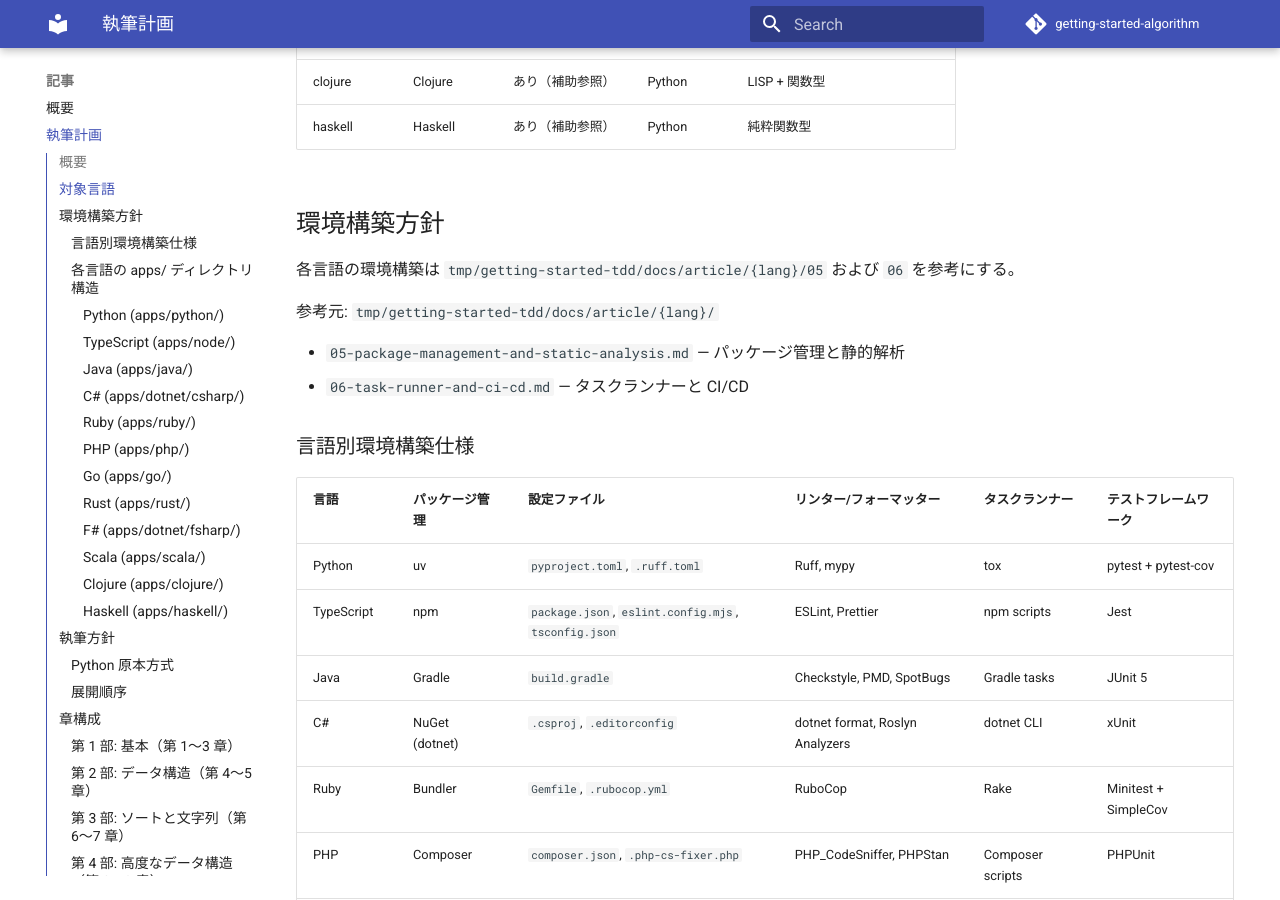
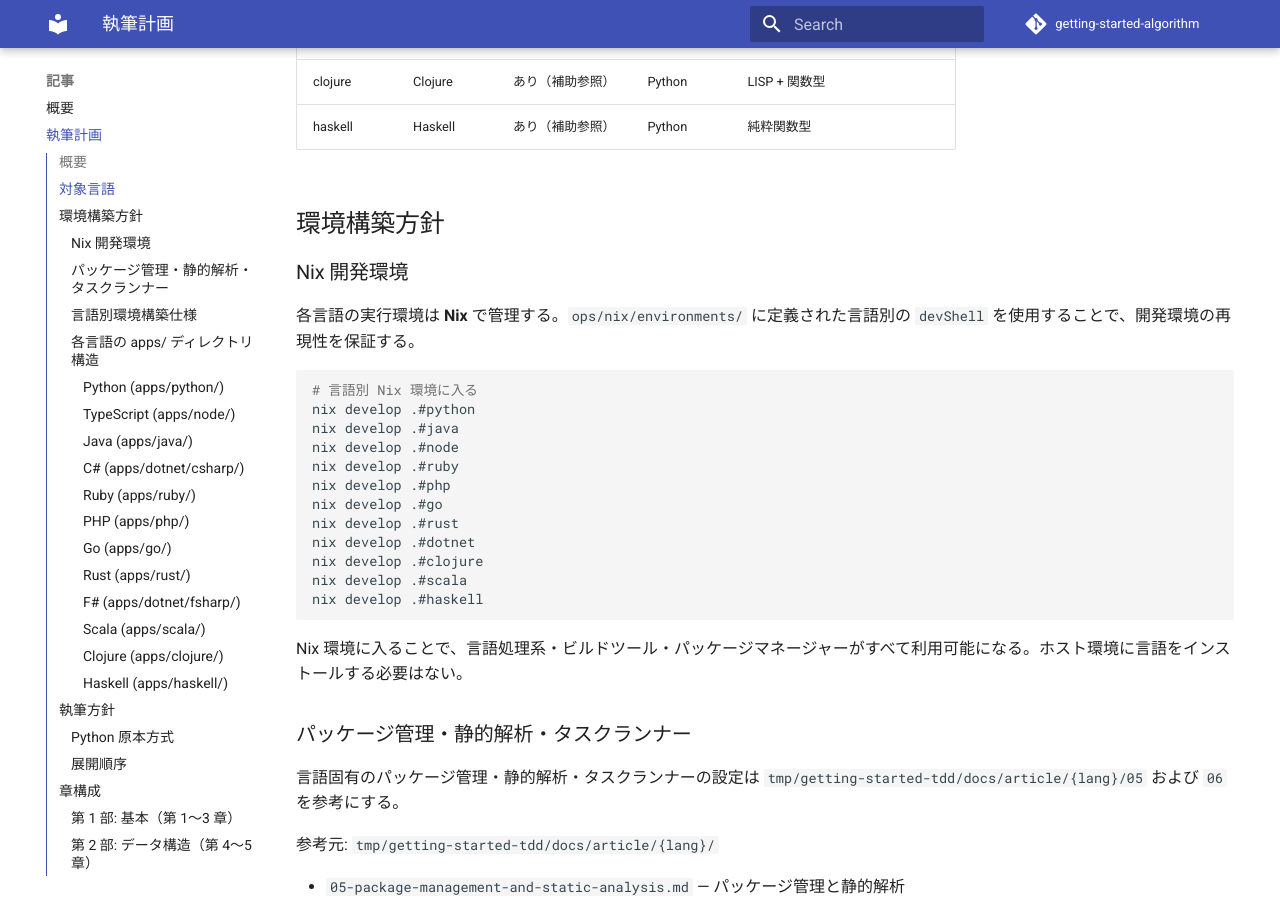
Before and after one commit to k2works/getting-started-algorithm, an MkDocs documentation site: the page built from docs/article/outline.md, in a window 1280 px wide and 900 px high, scrolled down 904 px. Built offline with MkDocs 1.6.1 and Material for MkDocs 9.7.7, drawn with Linux system fonts in a browser that asks for light colours; comment, search, counter and statistics services are not loaded.

Commit message:
docs(outline): Nix を使った開発環境構築を outline.md と workflow.md に明記
- outline.md: Nix 開発環境セクションを追加し言語別 devShell コマンドを記載
- workflow.md: 実装の始め方に Nix 使用を明記し言語別コマンドを整理

````diff
--- a/docs/article/outline.md
+++ b/docs/article/outline.md
@@ -25,7 +25,30 @@
 
 ## 環境構築方針
 
-各言語の環境構築は `tmp/getting-started-tdd/docs/article/{lang}/05` および `06` を参考にする。
+### Nix 開発環境
+
+各言語の実行環境は **Nix** で管理する。`ops/nix/environments/` に定義された言語別の `devShell` を使用することで、開発環境の再現性を保証する。
+
+```bash
+# 言語別 Nix 環境に入る
+nix develop .#python
+nix develop .#java
+nix develop .#node
+nix develop .#ruby
+nix develop .#php
+nix develop .#go
+nix develop .#rust
+nix develop .#dotnet
+nix develop .#clojure
+nix develop .#scala
+nix develop .#haskell
+```
+
+Nix 環境に入ることで、言語処理系・ビルドツール・パッケージマネージャーがすべて利用可能になる。ホスト環境に言語をインストールする必要はない。
+
+### パッケージ管理・静的解析・タスクランナー
+
+言語固有のパッケージ管理・静的解析・タスクランナーの設定は `tmp/getting-started-tdd/docs/article/{lang}/05` および `06` を参考にする。
 
 参考元: `tmp/getting-started-tdd/docs/article/{lang}/`
 
````
Also changed, not shown: docs/article/workflow.md (+15 -3 lines).
